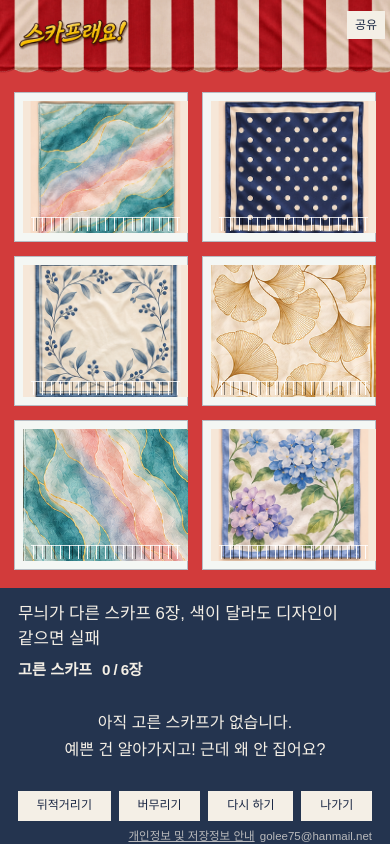
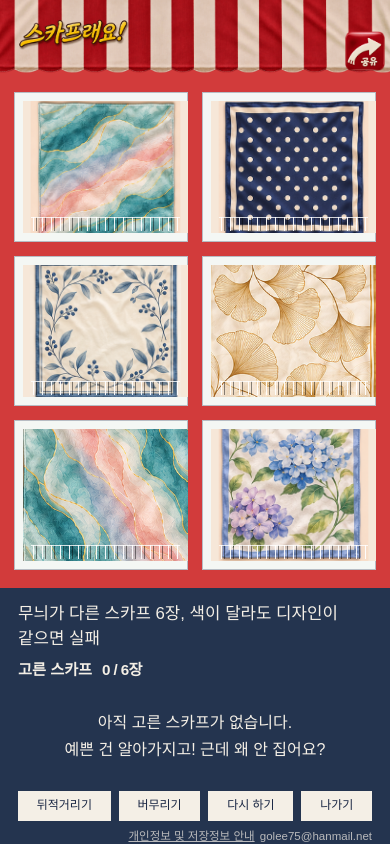
Before and after one commit to golee75git/scarfgame, a plain HTML site: page index.html in a window 390 px wide. Drawn offline with Linux system fonts and the light colour scheme; no server answers; a web font is replaced by a local one.

Commit message:
Place the share picture on the lower tent stripe.
Co-authored-by: Cursor <cursoragent@cursor.com>

```diff
--- a/css/style.css
+++ b/css/style.css
@@ -101,16 +101,22 @@ h1 {
   position: absolute;
   z-index: 1;
   right: 3.2%;
-  top: 34%;
-  transform: translateY(-50%);
-  min-height: 32px;
-  padding: 0 10px;
+  top: auto;
+  bottom: 10%;
+  width: 52px;
+  height: 52px;
+  min-height: 0;
+  padding: 0;
   border: 0;
-  background: #f4efe6;
-  color: var(--ink);
-  font-size: 0.82rem;
-  line-height: 1;
+  background: transparent;
+  line-height: 0;
   cursor: pointer;
+}
+
+#offer img {
+  display: block;
+  width: 100%;
+  height: 100%;
 }
 
 #offer:focus-visible {
@@ -571,9 +577,9 @@ h1 {
     white-space: nowrap;
   }
   #offer {
-    min-height: 28px;
-    padding: 0 8px;
-    font-size: 0.75rem;
+    width: 40px;
+    height: 40px;
+    bottom: 4%;
   }
   .tray .scarf-card { width: 104px; }
   .tray .scarf-face { min-height: 52px; }
--- a/index.html
+++ b/index.html
@@ -9,7 +9,7 @@
 <body data-hide-caption="color">
   <main class="table">
     <header class="intro">
-      <button type="button" id="offer">공유</button>
+      <button type="button" id="offer" aria-label="공유"><img src="images/share.png" alt=""></button>
       <div class="status">
         <p id="hint" class="hint" aria-live="polite"></p>
       </div>
```
Also changed, not shown: images/share.png (added), 도움말.txt, 수정기록.txt.
